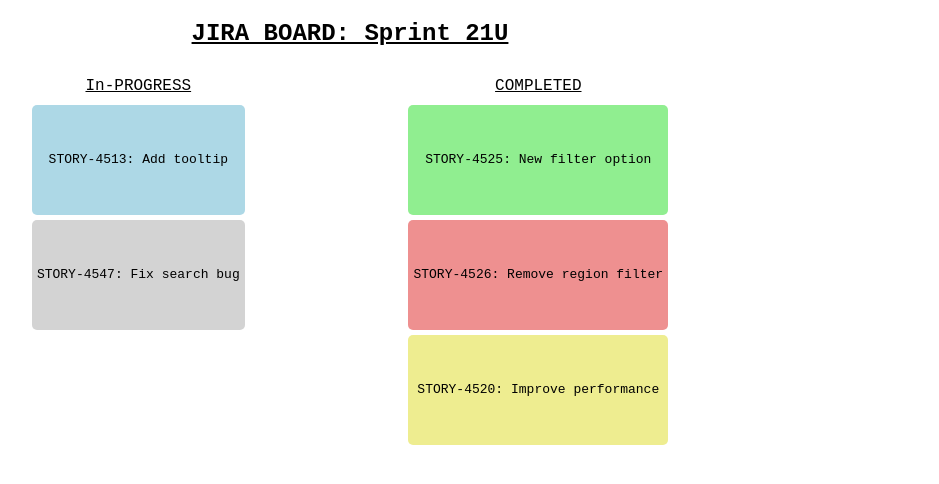
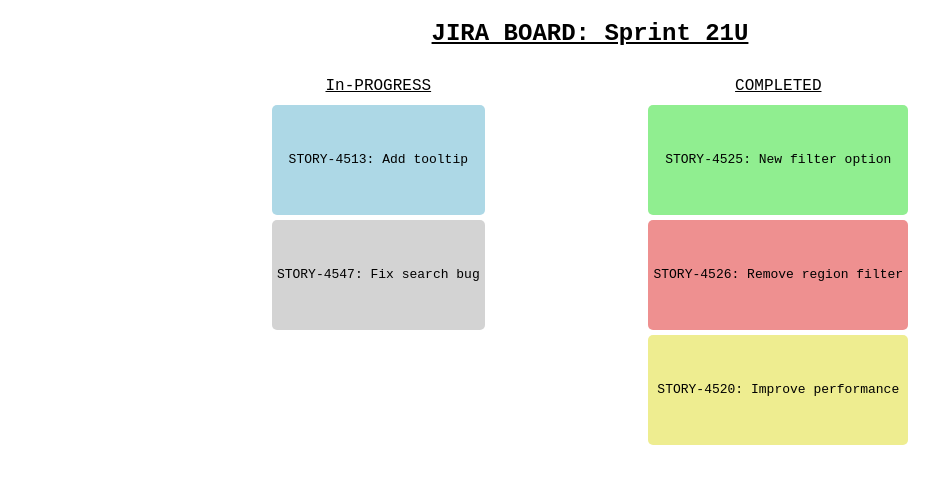
Before and after one commit to rhagerty/jira-board, a React (Create React App) app: page / in a window 1280 px wide. Shown: the top 484 px of the page, without its empty margins (50-989 px from the left). Built offline with nearby package versions, Linux system fonts and the light colour scheme.

Commit message:
Update App.css

```diff
--- a/src/App.css
+++ b/src/App.css
@@ -2,6 +2,7 @@
   text-align: center;
   font-family: monospace;
   max-width: 800px;
+  margin: 0 auto;
 }
 
 .drag-drop-board {
@@ -28,4 +29,5 @@
   justify-content: center;
   margin: 5px;
   padding: 5px;
+  cursor: pointer;
 }
```
